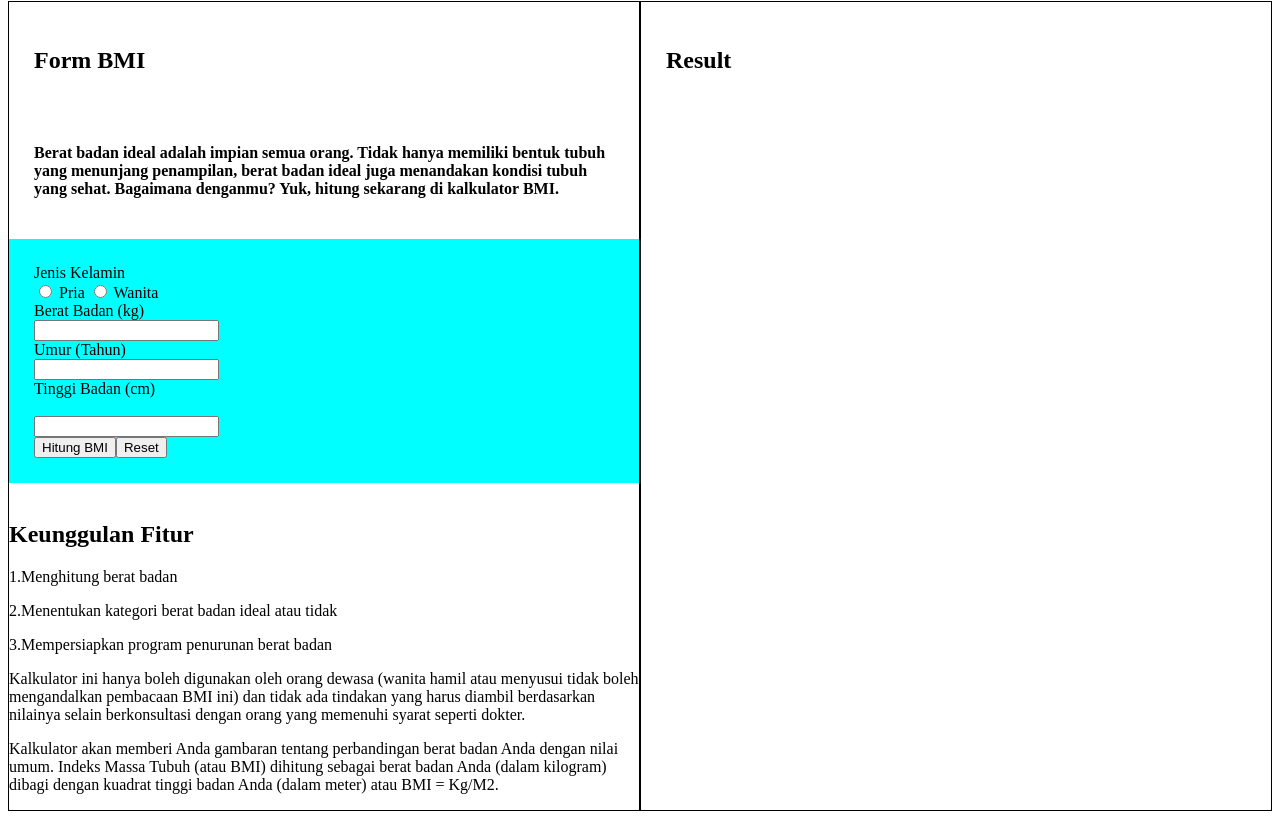
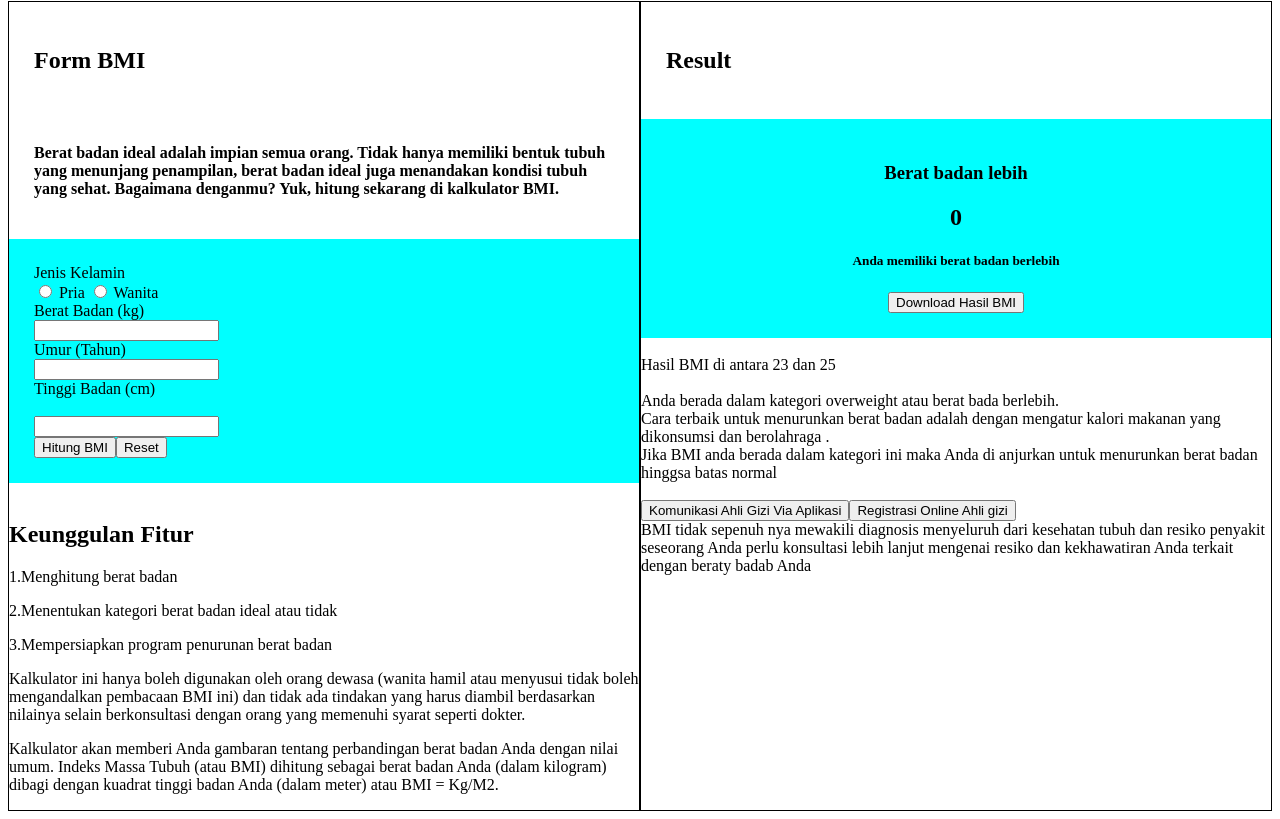
Before and after one commit to revou-fundamental-course/4-mar-24-bungikhwan, a plain HTML site: page index.html in a window 1280 px wide. Shown: the part 79-898 px from the top of the page. Drawn offline with Linux system fonts and the light colour scheme.

Commit message:
five commit

```diff
--- a/css/index.css
+++ b/css/index.css
@@ -23,3 +23,10 @@
     background-color: aqua;
     padding: 25px;
 }
+
+.container-result {
+    border:10px black;
+    background-color: aqua;
+    padding: 25px;
+    text-align: center;
+}
--- a/index.html
+++ b/index.html
@@ -18,7 +18,6 @@
                     <p>Berat badan ideal adalah impian semua orang. Tidak hanya memiliki bentuk tubuh yang menunjang penampilan, berat badan ideal juga menandakan kondisi tubuh yang sehat. Bagaimana denganmu? Yuk, hitung sekarang di kalkulator BMI.</p>
 
                     <section class="container-form">
-                        <class="container-form">
                             <div>
                             <div>Jenis Kelamin</div>
                             <input type="radio" id="man" name="gender" value="man">
@@ -59,9 +58,31 @@
                         </p>
                     </div>
                 </div>
-                <div class="container-item">
-                    <h2>Result</h2>
-                </div>
+
+        <div class="container-item">
+            <h2>Result</h2>
+            <section class="container-result">
+                <div>
+                <h3>Berat badan lebih</h3></div>
+                <div>
+                <h2>0</h2></div>
+                <div>
+                <h5>Anda memiliki berat badan berlebih</h5></div>
+                <div>
+                <button input="button">Download Hasil BMI</button></div>
+            </section>
+            <br>
+            <div>Hasil BMI di antara 23 dan 25</div>
+            <br>
+            <div>Anda berada dalam kategori overweight atau berat bada berlebih.</div>
+            <div>Cara terbaik untuk menurunkan berat badan adalah dengan mengatur kalori makanan yang dikonsumsi dan berolahraga .</div>
+            <div>Jika BMI anda berada dalam kategori ini maka Anda di anjurkan untuk menurunkan berat badan hinggsa batas normal</div><br/>
+            <button input="link">Komunikasi Ahli Gizi Via Aplikasi</button><button type="link">Registrasi Online Ahli gizi</button>
+            <br>
+            <div>BMI tidak sepenuh nya mewakili diagnosis menyeluruh dari kesehatan tubuh dan resiko penyakit seseorang  Anda perlu konsultasi lebih lanjut mengenai resiko dan kekhawatiran Anda terkait dengan beraty badab Anda</div>
+
+        </div>
+
                 </div>
             </div>
          </main>
```
